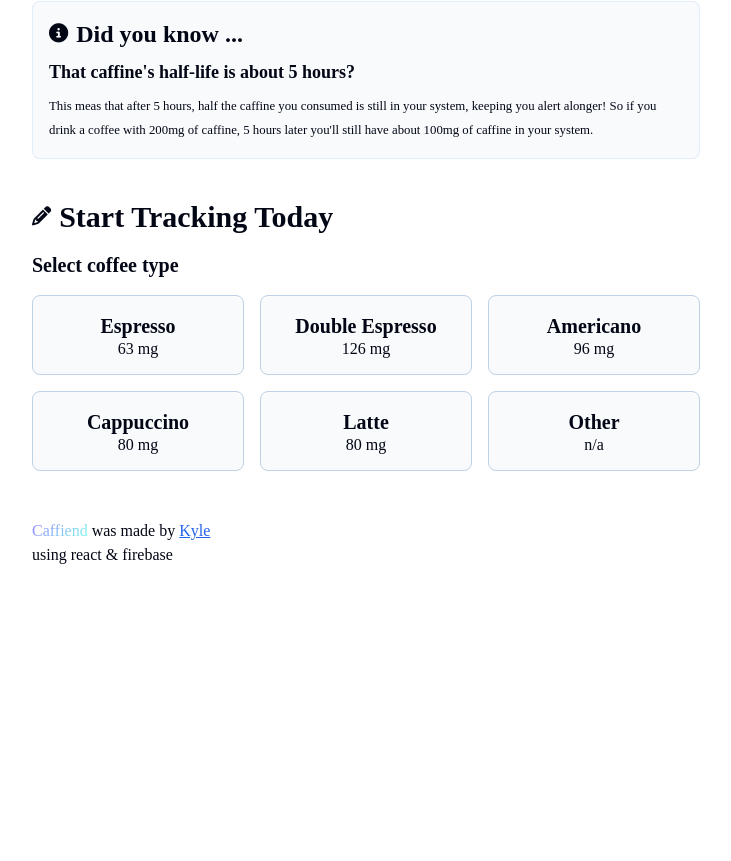
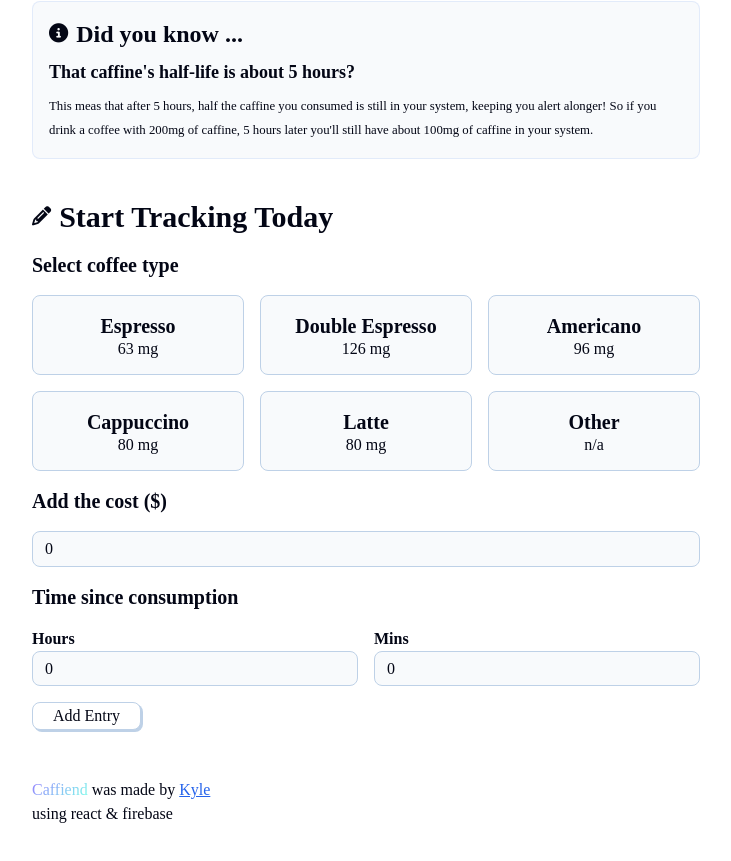
Before and after one commit to solicit-snake/caffiend, a React (Vite) app: page / in a window 1280 px wide. Shown: the part 343-1204 px from the top of the page, without its empty margins (274-1005 px from the left). Before the commit the page ends 958 px from the top, so only its background shows below. Built offline with nearby package versions, Linux system fonts and the light colour scheme; a web font is replaced by a local one.

Commit message:
Done some work on the input

```diff
--- a/src/components/CoffeeForm.jsx
+++ b/src/components/CoffeeForm.jsx
@@ -1,7 +1,12 @@
 import React from 'react'
 import {coffeeOptions} from '../utils'
+import { useState } from 'react'
 
 export default function CoffeeForm() {
+  const [selectedCoffee, setSelectedCoffee] = useState(null)
+  const [showCoffeeTypes, setShowCoffeeTypes] = useState(false)
+  const [coffeeCost, setCoffeeCost] = useState(0)
+
   return (
     <>
       <div className='section-header'>
@@ -12,18 +17,69 @@ export default function CoffeeForm() {
       <div className='coffee-grid'>
         {coffeeOptions.slice(0, 5).map((option, optionIndex) => {
           return (
-            <button className='button-card' key={optionIndex}>
+            <button className={'button-card ' + (option.name === selectedCoffee ? 'coffee-button-selected' : ' ')} key={optionIndex} onClick={() => {
+              setSelectedCoffee(option.name)
+              setShowCoffeeTypes(false)
+            }}>
               <h4>{option.name}</h4>
               <p>{option.caffeine} mg </p>
             </button>
           )
         })}
-        <button className="button-card">
+        <button className={'button-card ' + (showCoffeeTypes ? 'coffee-button-selected' : ' ')} onClick = {() => {
+          setShowCoffeeTypes(true);
+          setSelectedCoffee(null)
+        }}>
           <h4>Other</h4>
           <p>n/a</p>
         </button>
       </div>
+      {showCoffeeTypes &&(
+        <select id="coffee-list" name="coffee-list" onChange={(e) => {
+          setSelectedCoffee(e.target.value)
+        }}>
+          <option value={null}>Select type</option>
+          {coffeeOptions.map((option, optionIndex) => {
+            return (
+              <option value={option.name} key={optionIndex}>
+                {option.name} ({option.caffeine}mg)
+              </option>
+            )
+          })}
+      </select>)}
 
+      <h4>Add the cost ($)</h4>
+      <input className='w-full' type="number" placeholder='4.5' value={coffeeCost} onChange={(e) =>{
+        setCoffeeCost(e.target.value)
+      }}/>
+
+      <h4>Time since consumption</h4>
+      <div className='time-entry'>
+        <div>
+          <h6>Hours</h6>
+          <select id='hours-select'>
+            {[0, 1, 2, 3, 4, 5, 6, 7, 8, 9, 10, 11, 12, 13, 14, 15, 16, 17, 18, 19, 20,
+            21, 22, 23].map((hour, hourIndex) => {
+              return(
+                <option key={hourIndex} value={hour}> {hour}</option>
+              )
+            })}
+          </select>
+        </div>
+        <div>
+          <h6>Mins</h6>
+          <select id='mins-select'>
+            {[0, 5, 10, 15, 30, 45].map((min, minIndex) => {
+              return(
+                <option key={minIndex} value={min}> {min}</option>
+              )
+            })}
+          </select>
+        </div>
+      </div>
+      <button>
+        <p>Add Entry</p>
+      </button>
     </>
   )
 }
```
